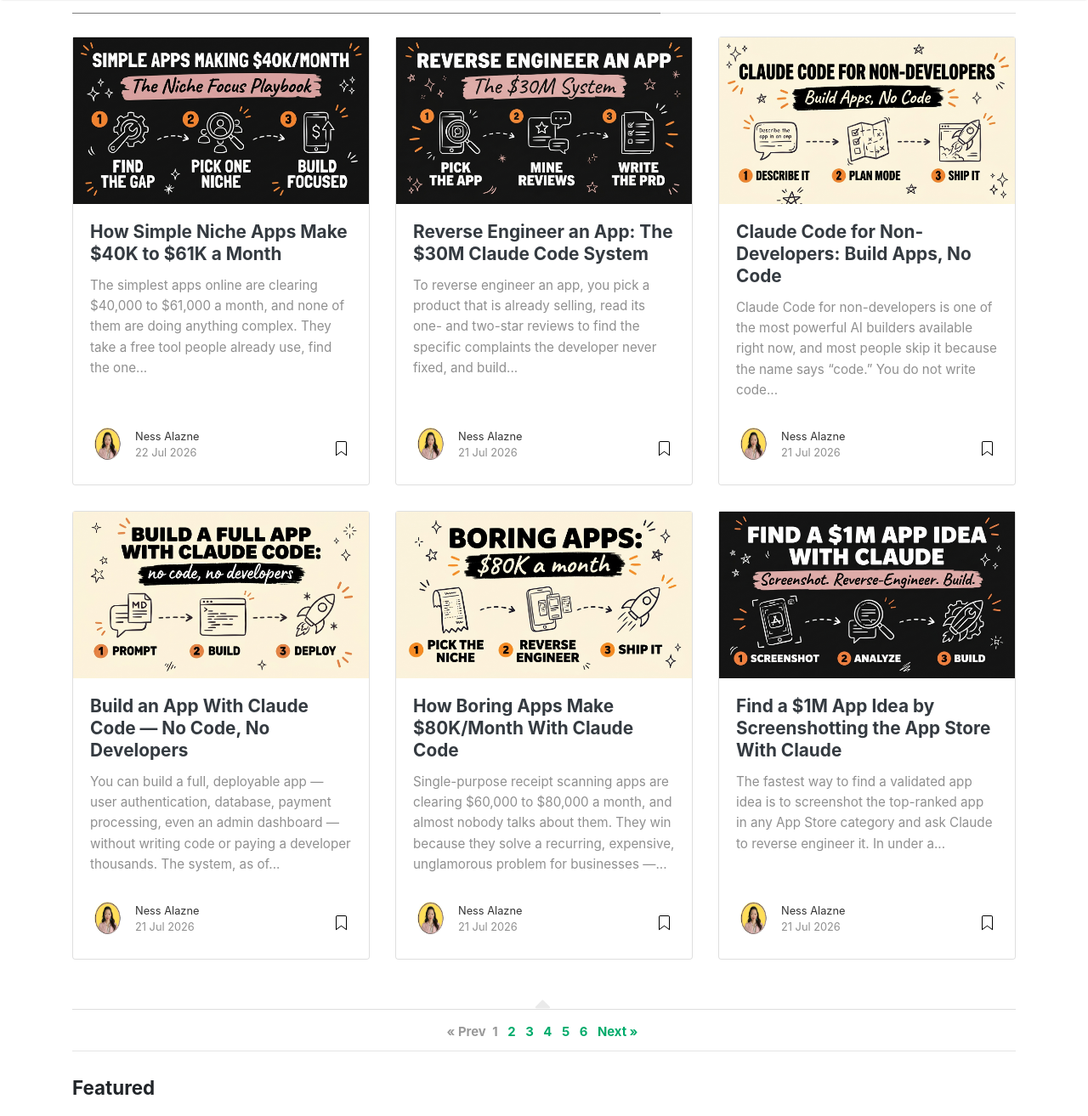
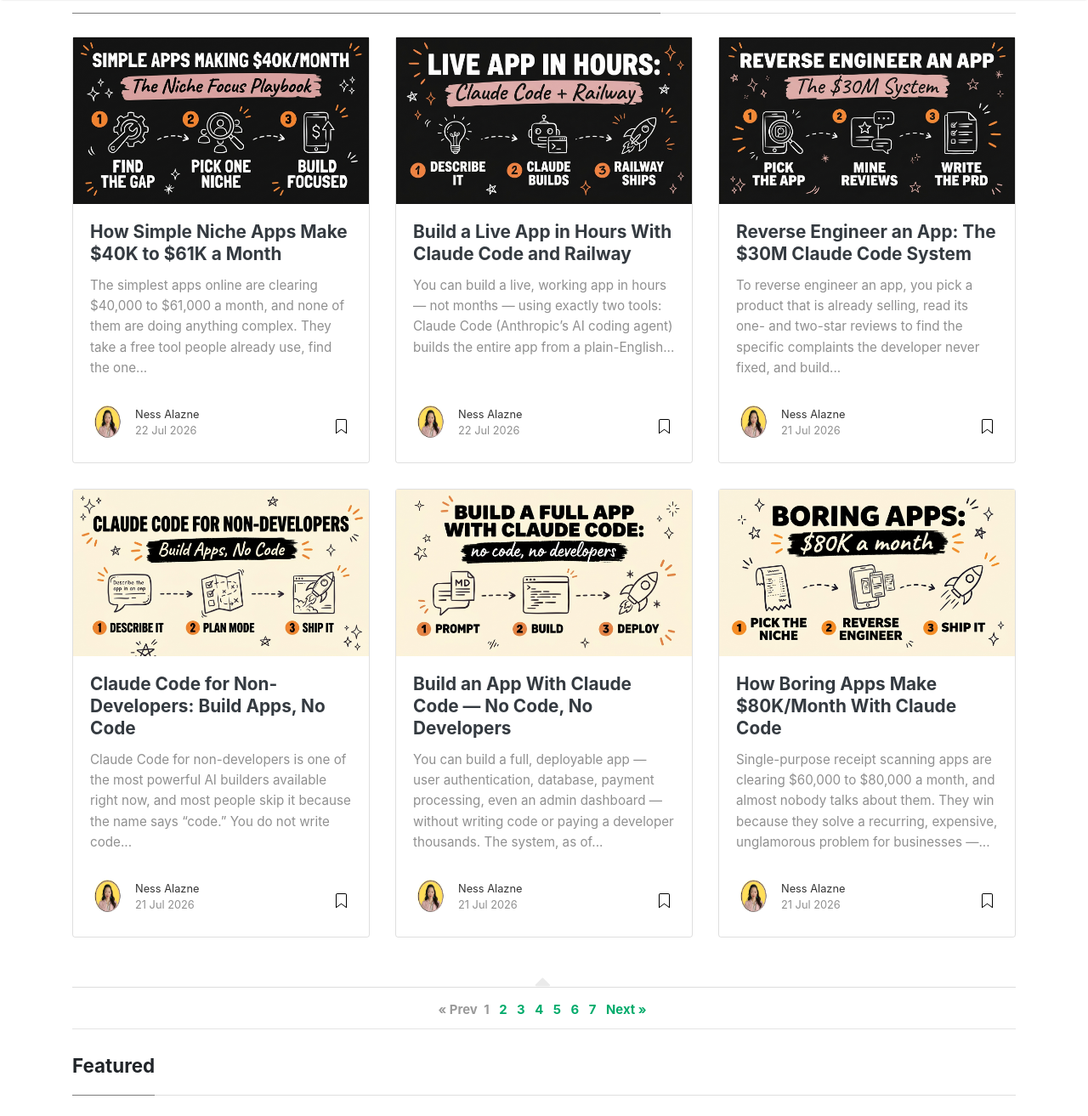
Before and after one commit to nessalazne/nessalazne.github.io, a Jekyll site: the page built from index.html, in a window 1280 px wide and 1400 px high, scrolled down 247 px, cut to the strip 0-1313 px from the top of the window. Shown: the whole strip at 85% size. Built offline with Jekyll 4.4.1, drawn with Linux system fonts in a browser that asks for light colours; nearby versions of some CDN libraries; the list of posts is cut into pages by our own code; some of the changed lines change nothing that is shown; some of the changed text lies outside the part shown.

Commit message:
Add: Build a Live App in Hours With Claude Code and Railway

```diff
--- a/_pages/get.md
+++ b/_pages/get.md
@@ -191,6 +191,12 @@
     }
   ],
   "app": [
+    {
+      title: "The Zero-Code App Launch Playbook",
+      desc: "Your 5-step playbook to go from idea to a live app in hours with Claude Code and Railway \u2014 no dev team, no code.",
+      url: "https://hub.digicuratoragency.com/welcome",
+      post: "https://blog.digicuratoragency.com/claude-code-railway-live-app/"
+    },
     {
       title: "The Reverse-Engineer Playbook",
       desc: "Turn a proven app's bad reviews into your build plan \u2014 worked on a real meal tracker",
--- /dev/null
+++ b/_posts/2026-07-22-claude-code-railway-live-app.md
@@ -0,0 +1,141 @@
+---
+layout: post
+title: "Build a Live App in Hours With Claude Code and Railway"
+description: "Go from idea to live app in hours: Claude Code builds the app, Railway hosts the database and deploys it. The zero-code stack for non-developers."
+author: ness
+categories: [Claude Code, AI Automation]
+tags: [claude code, railway, app development, no code, deployment]
+image: assets/images/claude-code-railway-live-app-header.jpg
+featured: false
+---
+
+You can build a live, working app in hours — not months — using exactly two tools: Claude Code (Anthropic's AI coding agent) builds the entire app from a plain-English description, and Railway hosts it, runs the database, and deploys it to the web. No dev team, no thousands of dollars, no code written by you. As of July 2026, this two-tool stack is the fastest route from "I have an idea" to "here's my live URL" for people who have never opened a code editor.
+
+---
+
+## Get the Free Guide
+
+The guide walks you through the full zero-code launch playbook — the exact prompts, the Railway setup, and the debug loop that gets your first app live.
+
+**[Get the free Zero-Code App Launch Playbook →](https://hub.digicuratoragency.com/welcome)**
+
+---
+
+<div style="max-width: 315px; margin: 2rem auto;">
+  <div style="position: relative; padding-bottom: 177.78%; height: 0; overflow: hidden; border-radius: 10px;">
+    <iframe style="position: absolute; top: 0; left: 0; width: 100%; height: 100%;"
+      src="https://www.youtube.com/embed/hYl2ltifyKI"
+      frameborder="0"
+      allow="accelerometer; autoplay; clipboard-write; encrypted-media; gyroscope; picture-in-picture"
+      allowfullscreen></iframe>
+  </div>
+</div>
+
+## Why Does Everyone Still Think Apps Take Months to Build?
+
+Most people overestimate app-building because they're picturing the old process: hire developers, write a spec, wait through sprints, pay invoices. That process really did take months and thousands of dollars — and it's exactly the layer that AI coding agents have now removed. Claude Code doesn't help you write code faster; it writes the code *for* you while you direct it like a founder.
+
+The mental shift matters more than the tools. When the technical layer disappears, the only things left between you and a live app are (1) a clear description of what you want and (2) a place to host it. That's the whole stack: Claude Code for the first, Railway for the second.
+
+If you're brand new to the agent side of this, start with [Claude Code for non-developers](https://blog.digicuratoragency.com/claude-code-for-non-developers/) — it covers Plan Mode and how to talk to the agent when you can't read the code it writes.
+
+## What Does Each Tool Do in the Stack?
+
+The stack has exactly two layers: Claude Code is the builder, and Railway is the infrastructure. Here's the split:
+
+| Job | Tool | What it replaces |
+|---|---|---|
+| Turning your description into working code | Claude Code | A development team |
+| Hosting the app on the web | Railway | Server setup and DevOps |
+| Running the database | Railway (Postgres in one click) | A database administrator |
+| Deploying updates | Railway (auto-deploys from GitHub) | A release engineer |
+| User login and accounts | Claude Code builds it into the app | An auth specialist |
+| Fixing errors | You paste the error back into Claude Code | A debugging session you'd pay for |
+
+Notice who isn't in the table: you, writing code. Your job is describing, deciding, and testing — the founder work. Everything below that line is handled by the agent or the platform.
+
+## How Does Railway Get Your App Live?
+
+Railway takes the app Claude Code built and puts it on the internet with a real URL, a running database, and automatic redeploys — usually in a few minutes. You connect your GitHub repository (Claude Code can create and push to it for you), Railway detects what kind of app it is, builds it, and gives you a public link. When you push a change, Railway redeploys automatically.
+
+This is the piece most no-code tutorials skip. An app on your laptop isn't a product; an app with a URL is. Railway also provisions a Postgres database in one click and hands your app the connection details as environment variables — which matters because Claude Code knows how to wire those up when you simply tell it, "connect this to my Railway Postgres database."
+
+## What's the Idea-to-Live-App Workflow?
+
+The full workflow is five steps, and the first one is the only one that takes real thought:
+
+1. **Describe the app.** Write out what the app does, who uses it, and what screens it needs. This becomes your build prompt — the [CLAUDE.md master prompt method](https://blog.digicuratoragency.com/build-full-app-claude-code/) is the strongest way to structure it.
+2. **Let Claude Code build.** Open Claude Code, paste the description, and let it plan and generate the app — pages, database schema, login, all of it.
+3. **Test and iterate.** Run the app locally, click through it, and tell Claude Code what to change in plain English. Errors get pasted straight back to the agent; it fixes its own mistakes.
+4. **Push to GitHub and connect Railway.** Ask Claude Code to create the repo and push. In Railway, create a project from that repo and add a Postgres database.
+5. **Deploy and share the URL.** Railway builds and deploys. You now have a live app — typically the same day you had the idea.
+
+Steps 2 through 5 are mostly waiting and clicking. The quality of your app is decided in step 1, which is why the free playbook above spends most of its pages on the description prompt.
+
+## Why Does Removing the Technical Layer Change the Money Math?
+
+The point isn't saving time — it's that the technical layer was the barrier between you and a profitable product. When building costs months and thousands of dollars, only well-funded ideas get built. When building costs hours and roughly $5–$20 a month in Railway hosting, you can afford to ship small, niche, "boring" apps and let the market tell you which one works.
+
+That's the model behind the solo builders clearing serious revenue with tiny tools — [simple niche apps are making $40K to $61K a month](https://blog.digicuratoragency.com/simple-niche-apps-40k-month/) by serving one specific audience well. You don't need a venture-scale idea. You need one underserved group and a stack that lets you ship to them this week.
+
+## FAQ
+
+### Can I build an app with Claude Code without knowing how to code?
+
+Yes. You describe the app in plain English and Claude Code writes every file itself. Your job is to direct, test, and paste any errors back to the agent so it can fix them.
+
+### What does Railway actually do in this stack?
+
+Railway hosts the app on a public URL, provisions the Postgres database, stores your environment variables, and automatically redeploys every time you push an update to GitHub.
+
+### How long does it take to go from idea to live app?
+
+A simple app — a tracker, a client portal, a niche tool — typically goes from description to live Railway URL in a few hours. Complex apps take longer, but days, not months.
+
+### How much does it cost to build and host an app this way?
+
+As of July 2026 you need a Claude subscription for Claude Code, and Railway hosting starts at around $5 a month for a small app with a database — versus thousands of dollars for a traditional development team.
+
+### What kinds of apps can I build with Claude Code and Railway?
+
+Anything web-based: dashboards, booking tools, trackers, client portals, membership sites, and small SaaS products. Apps with user accounts and databases are fully within reach because Claude Code builds the auth and Railway runs the database.
+
+## Ship Your First App This Week
+
+The excuse era is over: Claude Code removes the dev team, Railway removes the infrastructure, and what's left is your idea and a few focused hours. Write the description, let the agent build, deploy to Railway, and put a real URL in front of real users.
+
+If you want to build this alongside people doing the same thing — with the prompts, systems, and feedback to go from first app to first paying user — [Join the Vibe Coding Build →](https://hub.digicuratoragency.com/about)
+
+<script type="application/ld+json">
+{
+  "@context": "https://schema.org",
+  "@type": "FAQPage",
+  "mainEntity": [
+    {
+      "@type": "Question",
+      "name": "Can I build an app with Claude Code without knowing how to code?",
+      "acceptedAnswer": { "@type": "Answer", "text": "Yes. You describe the app in plain English and Claude Code writes every file itself. Your job is to direct, test, and paste any errors back to the agent so it can fix them." }
+    },
+    {
+      "@type": "Question",
+      "name": "What does Railway actually do in this stack?",
+      "acceptedAnswer": { "@type": "Answer", "text": "Railway hosts the app on a public URL, provisions the Postgres database, stores your environment variables, and automatically redeploys every time you push an update to GitHub." }
+    },
+    {
+      "@type": "Question",
+      "name": "How long does it take to go from idea to live app?",
+      "acceptedAnswer": { "@type": "Answer", "text": "A simple app — a tracker, a client portal, a niche tool — typically goes from description to live Railway URL in a few hours. Complex apps take longer, but days, not months." }
+    },
+    {
+      "@type": "Question",
+      "name": "How much does it cost to build and host an app this way?",
+      "acceptedAnswer": { "@type": "Answer", "text": "As of July 2026 you need a Claude subscription for Claude Code, and Railway hosting starts at around $5 a month for a small app with a database — versus thousands of dollars for a traditional development team." }
+    },
+    {
+      "@type": "Question",
+      "name": "What kinds of apps can I build with Claude Code and Railway?",
+      "acceptedAnswer": { "@type": "Answer", "text": "Anything web-based: dashboards, booking tools, trackers, client portals, membership sites, and small SaaS products. Apps with user accounts and databases are fully within reach because Claude Code builds the auth and Railway runs the database." }
+    }
+  ]
+}
+</script>
```
Also changed, not shown: assets/images/claude-code-railway-live-app-header.jpg (added), 1 other file.
